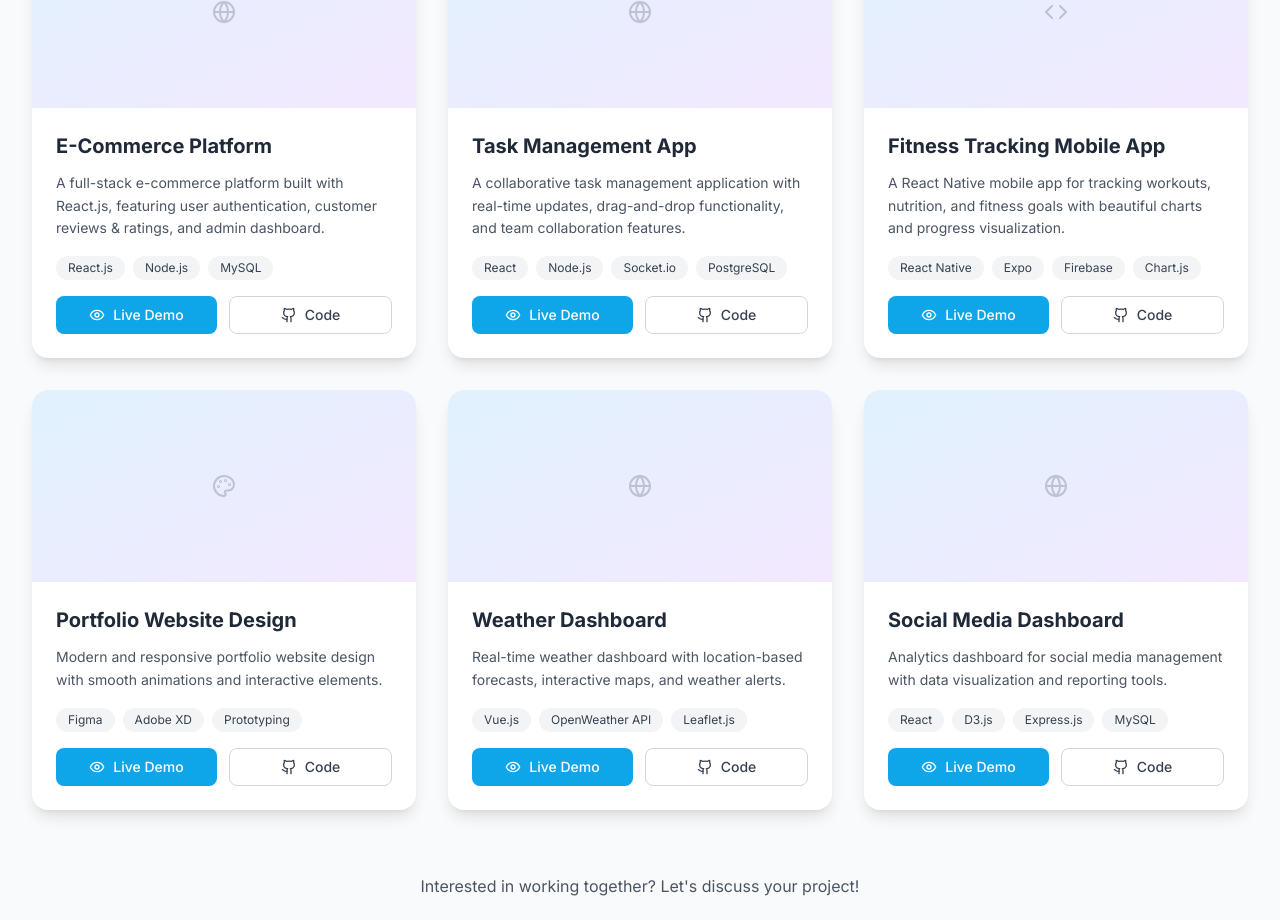
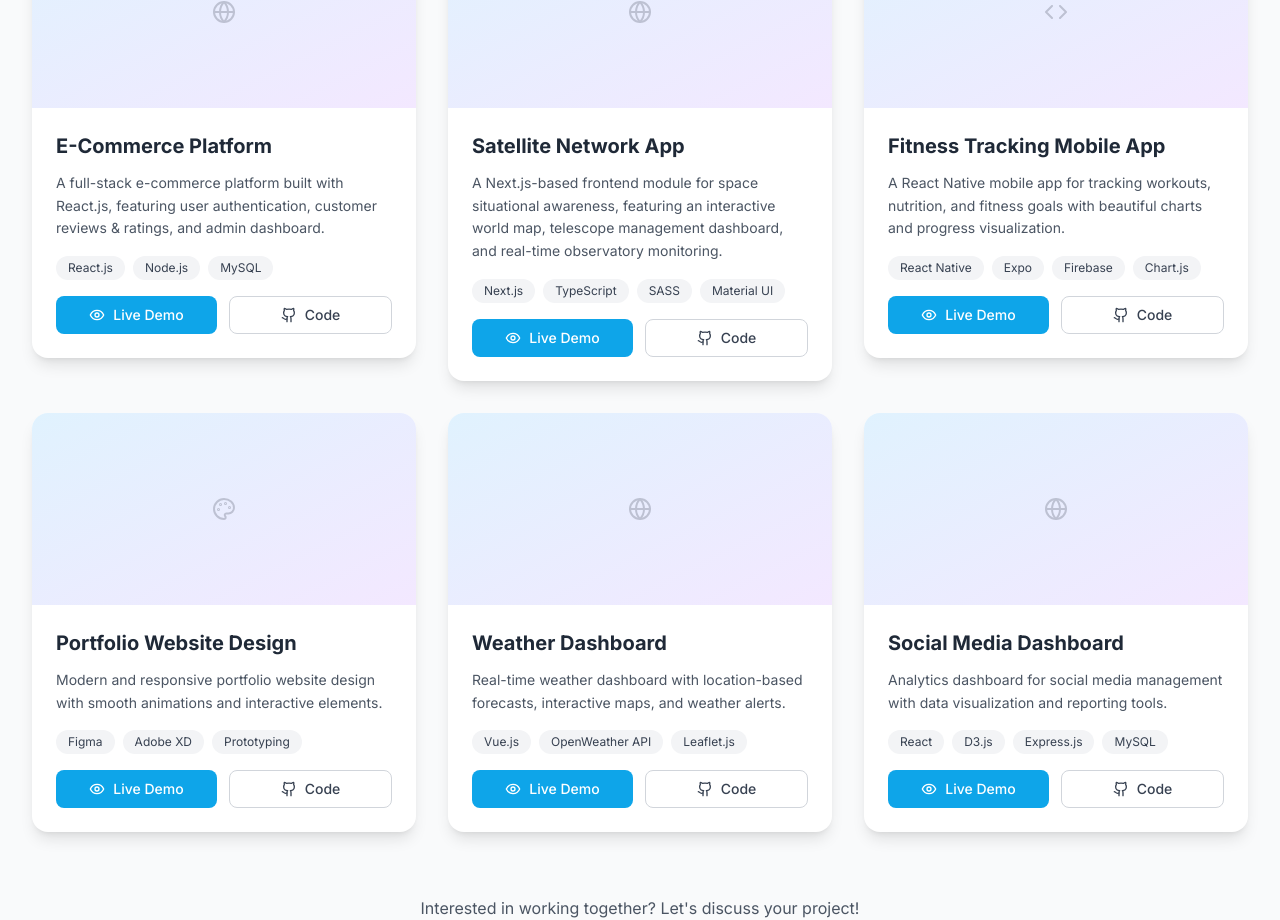
Before and after one commit to tonidobrinski/Portfolio, a Next.js app: page / in a window 1280 px wide. Shown: the part 5028-5948 px from the top of the page. Built offline with nearby package versions, Linux system fonts and the light colour scheme.

Commit message:
adjusting project description

```diff
--- a/components/Projects.tsx
+++ b/components/Projects.tsx
@@ -29,11 +29,11 @@ const Projects = () => {
     },
     {
       id: 2,
-      title: 'Task Management App',
-      description: 'A collaborative task management application with real-time updates, drag-and-drop functionality, and team collaboration features.',
+      title: 'Satellite Network App',
+      description: 'A Next.js-based frontend module for space situational awareness, featuring an interactive world map, telescope management dashboard, and real-time observatory monitoring.',
       image: '/api/placeholder/600/400',
       category: 'web',
-      technologies: ['React', 'Node.js', 'Socket.io', 'PostgreSQL'],
+      technologies: ['Next.js', 'TypeScript', 'SASS', 'Material UI'],
       liveUrl: 'https://example.com',
       githubUrl: 'https://github.com',
       featured: true
```
